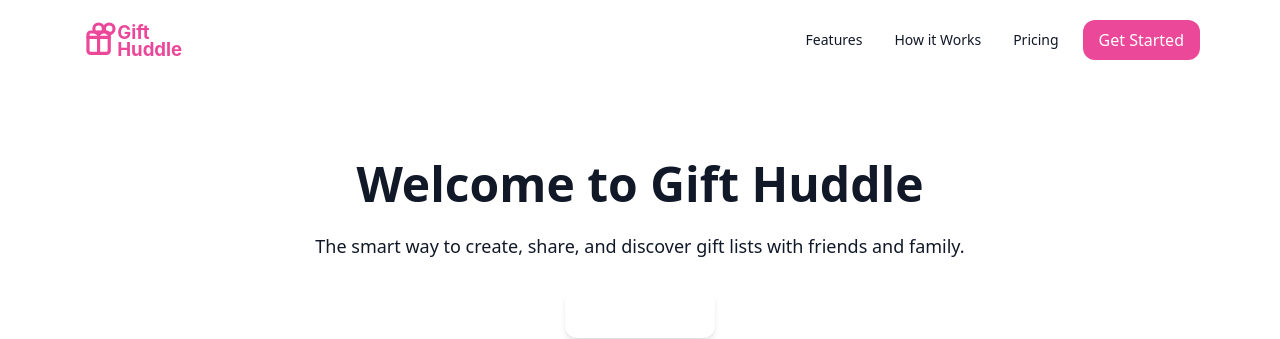
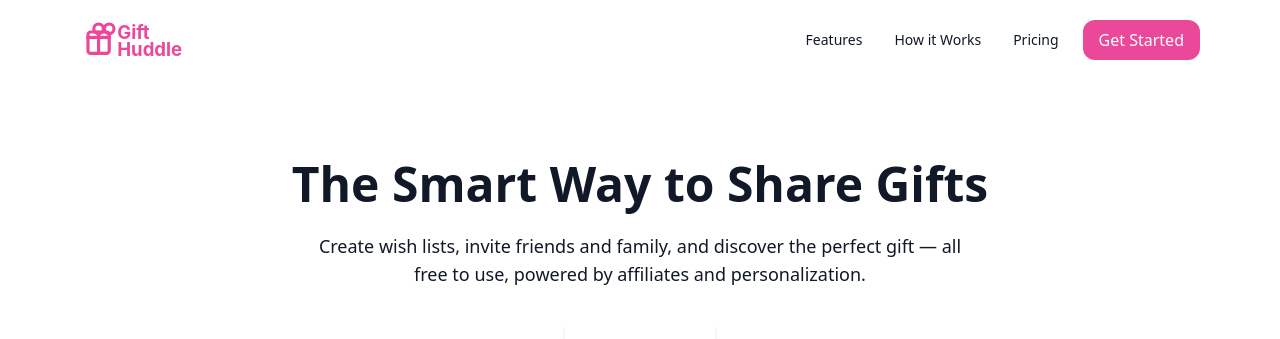
Before and after one commit to pellrichard/gift-huddle, a Next.js app: page / in a window 1280 px wide. Shown: the top 339 px of the page. Built offline with nearby package versions, Linux system fonts and the light colour scheme.

Commit message:
hero image

```diff
--- a/app/page.tsx
+++ b/app/page.tsx
@@ -1,19 +1,37 @@
 // app/page.tsx
 import Link from "next/link";
+import Image from "next/image";
 
 export default function HomePage() {
   return (
+    <div className="relative overflow-hidden bg-background">
       <div className="mx-auto max-w-7xl px-6 py-20 text-center">
-      <h1 className="text-5xl font-bold mb-6">Welcome to Gift Huddle</h1>
+        <h1 className="text-5xl font-bold mb-6">
+          The Smart Way to Share Gifts
+        </h1>
         <p className="text-lg text-muted-foreground mb-10 max-w-2xl mx-auto">
-        The smart way to create, share, and discover gift lists with friends and family.
+          Create wish lists, invite friends and family, and discover the perfect
+          gift — all free to use, powered by affiliates and personalization.
         </p>
+
         <Link
           href="/login"
           className="rounded-xl bg-primary px-6 py-3 text-lg font-semibold text-white shadow-md hover:bg-primary/90"
         >
           Get Started
         </Link>
+
+        <div className="mt-14 flex justify-center">
+          <Image
+            src="/hero.png"
+            alt="Gift Huddle preview"
+            width={800}
+            height={500}
+            className="rounded-2xl shadow-lg"
+            priority
+          />
+        </div>
+      </div>
     </div>
   );
 }
```
Also changed, not shown: public/hero.png (added). Lines whose indentation alone changed are shown as unchanged.
